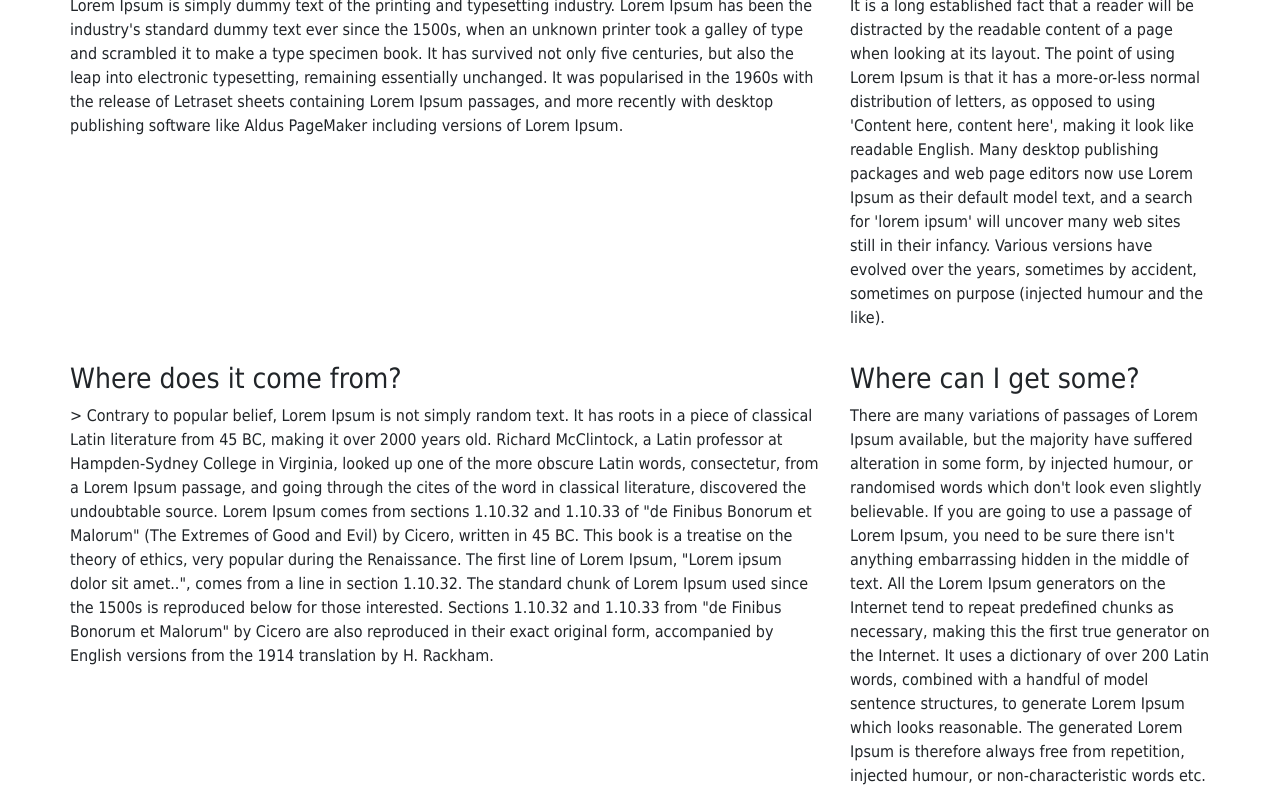
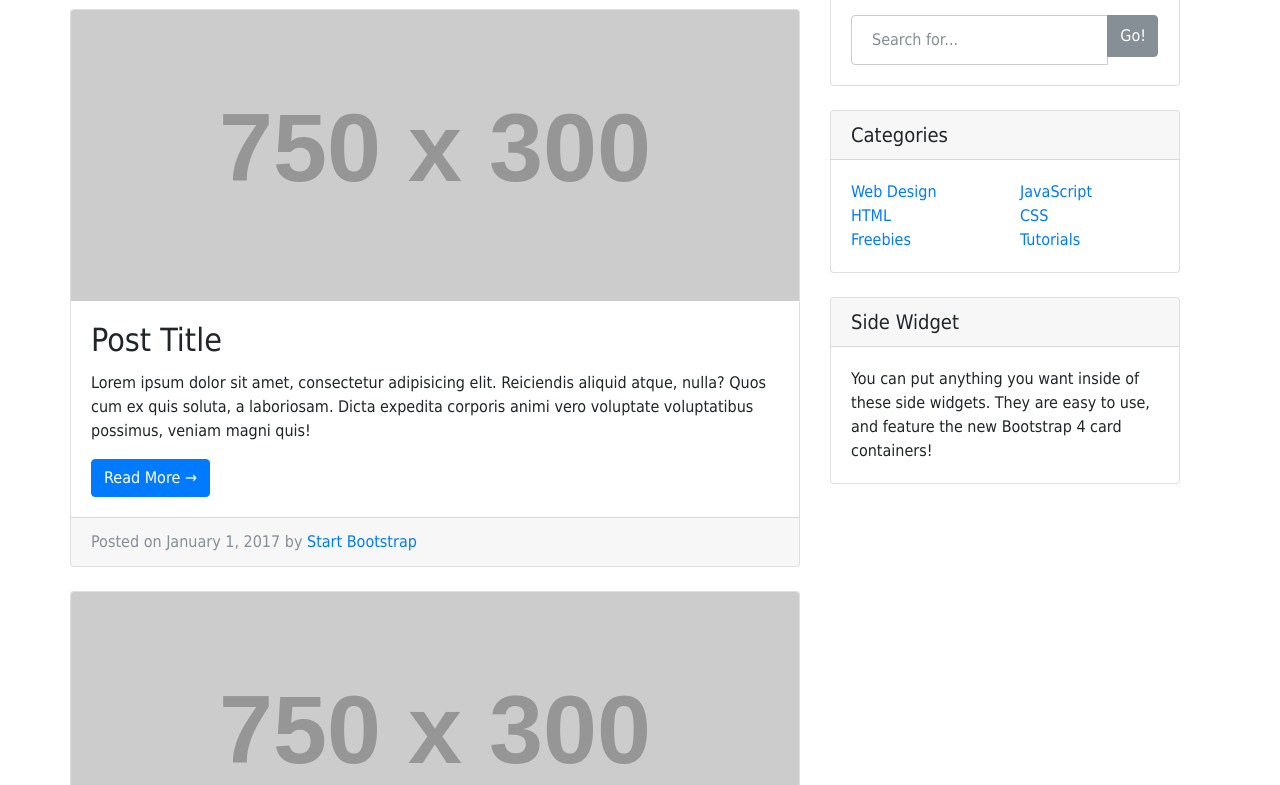
Before and after one commit to bayangarkov/bayangarkov.github.io, a plain HTML site: page index.html in a window 1280 px wide. Shown: the part 534-1319 px from the top of the page. Drawn offline with nearby package versions, Linux system fonts and the light colour scheme; placeholder pictures from the web are drawn by us; a web font is replaced by a local one.

Commit message:
Added blog posts

```diff
--- a/index.html
+++ b/index.html
@@ -69,40 +69,138 @@
   </a>
 </div>
 
-
 <div class="container">
   <div class="row align-items-start"></divclass>
     <div class="row">
-                        <div class="col-sm-8">
-                            <p>
-                                    <h3>What is Lorem Ipsum?</h3><br>
-                                    Lorem Ipsum is simply dummy text of the printing and typesetting industry. Lorem Ipsum has been the industry's standard dummy text ever since the 1500s, when an unknown printer took a galley of type and scrambled it to make a type specimen book. It has survived not only five centuries, but also the leap into electronic typesetting, remaining essentially unchanged. It was popularised in the 1960s with the release of Letraset sheets containing Lorem Ipsum passages, and more recently with desktop publishing software like Aldus PageMaker including versions of Lorem Ipsum.
-                            </p>
+        <div class="container">
+          <div class="row">
+                    <!-- Blog Entries Column -->
+            <div class="col-md-8">
+
+              <h1 class="my-4">Page Heading
+                <small>Secondary Text</small>
+              </h1>
+
+              <!-- Blog Post -->
+              <div class="card mb-4">
+                <img class="card-img-top" src="http://placehold.it/750x300" alt="Card image cap">
+                <div class="card-body">
+                  <h2 class="card-title">Post Title</h2>
+                  <p class="card-text">Lorem ipsum dolor sit amet, consectetur adipisicing elit. Reiciendis aliquid atque, nulla? Quos cum ex quis soluta, a laboriosam. Dicta expedita corporis animi vero voluptate voluptatibus possimus, veniam magni quis!</p>
+                  <a href="#" class="btn btn-primary">Read More &rarr;</a>
                 </div>
-                        <div class="col-sm-4">
-                            <p>
-                                    <h3>Why do we use it?</h3><br>
-                                    It is a long established fact that a reader will be distracted by the readable content of a page when looking at its layout. The point of using Lorem Ipsum is that it has a more-or-less normal distribution of letters, as opposed to using 'Content here, content here', making it look like readable English. Many desktop publishing packages and web page editors now use Lorem Ipsum as their default model text, and a search for 'lorem ipsum' will uncover many web sites still in their infancy. Various versions have evolved over the years, sometimes by accident, sometimes on purpose (injected humour and the like).
-                            </p>
+                <div class="card-footer text-muted">
+                  Posted on January 1, 2017 by
+                  <a href="#">Start Bootstrap</a>
                 </div>
-                        <div class="col-sm-8">
-                                <p>
-                                        <h3>Where does it come from?</h3>>
-                                        Contrary to popular belief, Lorem Ipsum is not simply random text. It has roots in a piece of classical Latin literature from 45 BC, making it over 2000 years old. Richard McClintock, a Latin professor at Hampden-Sydney College in Virginia, looked up one of the more obscure Latin words, consectetur, from a Lorem Ipsum passage, and going through the cites of the word in classical literature, discovered the undoubtable source. Lorem Ipsum comes from sections 1.10.32 and 1.10.33 of "de Finibus Bonorum et Malorum" (The Extremes of Good and Evil) by Cicero, written in 45 BC. This book is a treatise on the theory of ethics, very popular during the Renaissance. The first line of Lorem Ipsum, "Lorem ipsum dolor sit amet..", comes from a line in section 1.10.32.
-                                        The standard chunk of Lorem Ipsum used since the 1500s is reproduced below for those interested. Sections 1.10.32 and 1.10.33 from "de Finibus Bonorum et Malorum" by Cicero are also reproduced in their exact original form, accompanied by English versions from the 1914 translation by H. Rackham.
-                                </p>
               </div>
-                        <div class="col-sm-4">
-                                <p>
-                                        <h3>Where can I get some?</h3>
-                                        There are many variations of passages of Lorem Ipsum available, but the majority have suffered alteration in some form, by injected humour, or randomised words which don't look even slightly believable. If you are going to use a passage of Lorem Ipsum, you need to be sure there isn't anything embarrassing hidden in the middle of text. All the Lorem Ipsum generators on the Internet tend to repeat predefined chunks as necessary, making this the first true generator on the Internet. It uses a dictionary of over 200 Latin words, combined with a handful of model sentence structures, to generate Lorem Ipsum which looks reasonable. The generated Lorem Ipsum is therefore always free from repetition, injected humour, or non-characteristic words etc.
-                                </p>
+
+              <!-- Blog Post -->
+              <div class="card mb-4">
+                <img class="card-img-top" src="http://placehold.it/750x300" alt="Card image cap">
+                <div class="card-body">
+                  <h2 class="card-title">Post Title</h2>
+                  <p class="card-text">Lorem ipsum dolor sit amet, consectetur adipisicing elit. Reiciendis aliquid atque, nulla? Quos cum ex quis soluta, a laboriosam. Dicta expedita corporis animi vero voluptate voluptatibus possimus, veniam magni quis!</p>
+                  <a href="#" class="btn btn-primary">Read More &rarr;</a>
+                </div>
+                <div class="card-footer text-muted">
+                  Posted on January 1, 2017 by
+                  <a href="#">Start Bootstrap</a>
+                </div>
+              </div>
+
+              <!-- Blog Post -->
+              <div class="card mb-4">
+                <img class="card-img-top" src="http://placehold.it/750x300" alt="Card image cap">
+                <div class="card-body">
+                  <h2 class="card-title">Post Title</h2>
+                  <p class="card-text">Lorem ipsum dolor sit amet, consectetur adipisicing elit. Reiciendis aliquid atque, nulla? Quos cum ex quis soluta, a laboriosam. Dicta expedita corporis animi vero voluptate voluptatibus possimus, veniam magni quis!</p>
+                  <a href="#" class="btn btn-primary">Read More &rarr;</a>
+                </div>
+                <div class="card-footer text-muted">
+                  Posted on January 1, 2017 by
+                  <a href="#">Start Bootstrap</a>
+                </div>
+              </div>
+
+              <!-- Pagination -->
+              <ul class="pagination justify-content-center mb-4">
+                <li class="page-item">
+                  <a class="page-link" href="#">&larr; Older</a>
+                </li>
+                <li class="page-item disabled">
+                  <a class="page-link" href="#">Newer &rarr;</a>
+                </li>
+              </ul>
+            </div>
+
+              <!-- Sidebar Widgets Column -->
+              <div class="col-md-4">
+
+                <!-- Search Widget -->
+                <div class="card my-4">
+                  <h5 class="card-header">Search</h5>
+                  <div class="card-body">
+                    <div class="input-group">
+                      <input type="text" class="form-control" placeholder="Search for...">
+                      <span class="input-group-btn">
+                        <button class="btn btn-secondary" type="button">Go!</button>
+                      </span>
+                    </div>
+                  </div>
+                </div>
+
+                <!-- Categories Widget -->
+                <div class="card my-4">
+                  <h5 class="card-header">Categories</h5>
+                  <div class="card-body">
+                    <div class="row">
+                      <div class="col-lg-6">
+                        <ul class="list-unstyled mb-0">
+                          <li>
+                            <a href="#">Web Design</a>
+                          </li>
+                          <li>
+                            <a href="#">HTML</a>
+                          </li>
+                          <li>
+                            <a href="#">Freebies</a>
+                          </li>
+                        </ul>
+                      </div>
+                      <div class="col-lg-6">
+                        <ul class="list-unstyled mb-0">
+                          <li>
+                            <a href="#">JavaScript</a>
+                          </li>
+                          <li>
+                            <a href="#">CSS</a>
+                          </li>
+                          <li>
+                            <a href="#">Tutorials</a>
+                          </li>
+                        </ul>
                       </div>
                     </div>
                   </div>
                 </div>
+
+                <!-- Side Widget -->
+                <div class="card my-4">
+                  <h5 class="card-header">Side Widget</h5>
+                  <div class="card-body">
+                    You can put anything you want inside of these side widgets. They are easy to use, and feature the new Bootstrap 4 card containers!
+                  </div>
+                </div>
+
+              </div>
+
+            </div>
+            <!-- /.row -->
+            </div>
+        </div>
+</div>
     <div id="id01" class="modal">
-
       <form class="modal-content animate" action="/action_page.php">
         <div class="imgcontainer">
           <span onclick="document.getElementById('id01').style.display='none'" class="close" title="Close Modal">&times;</span>
```
Lines whose indentation alone changed are shown as unchanged.
